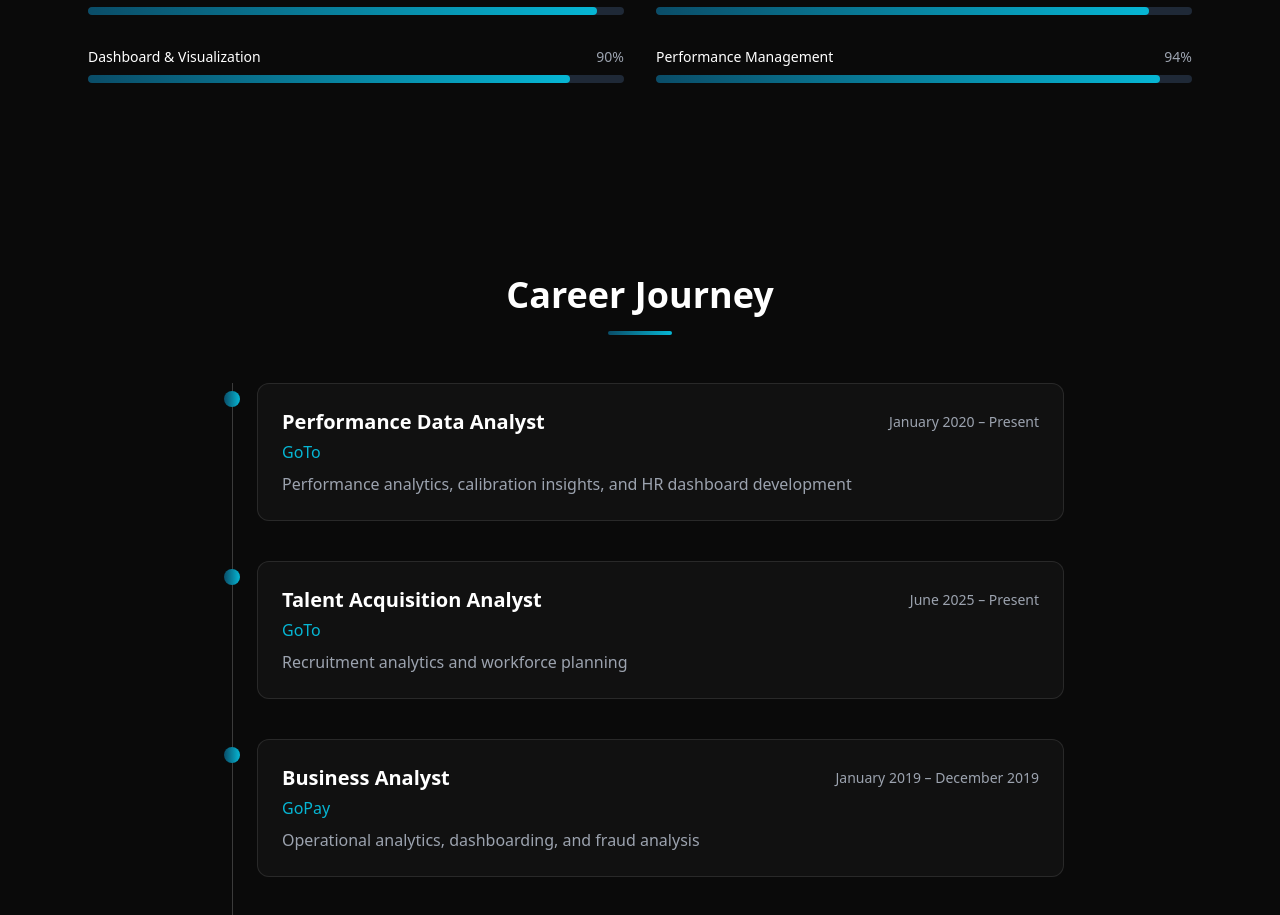
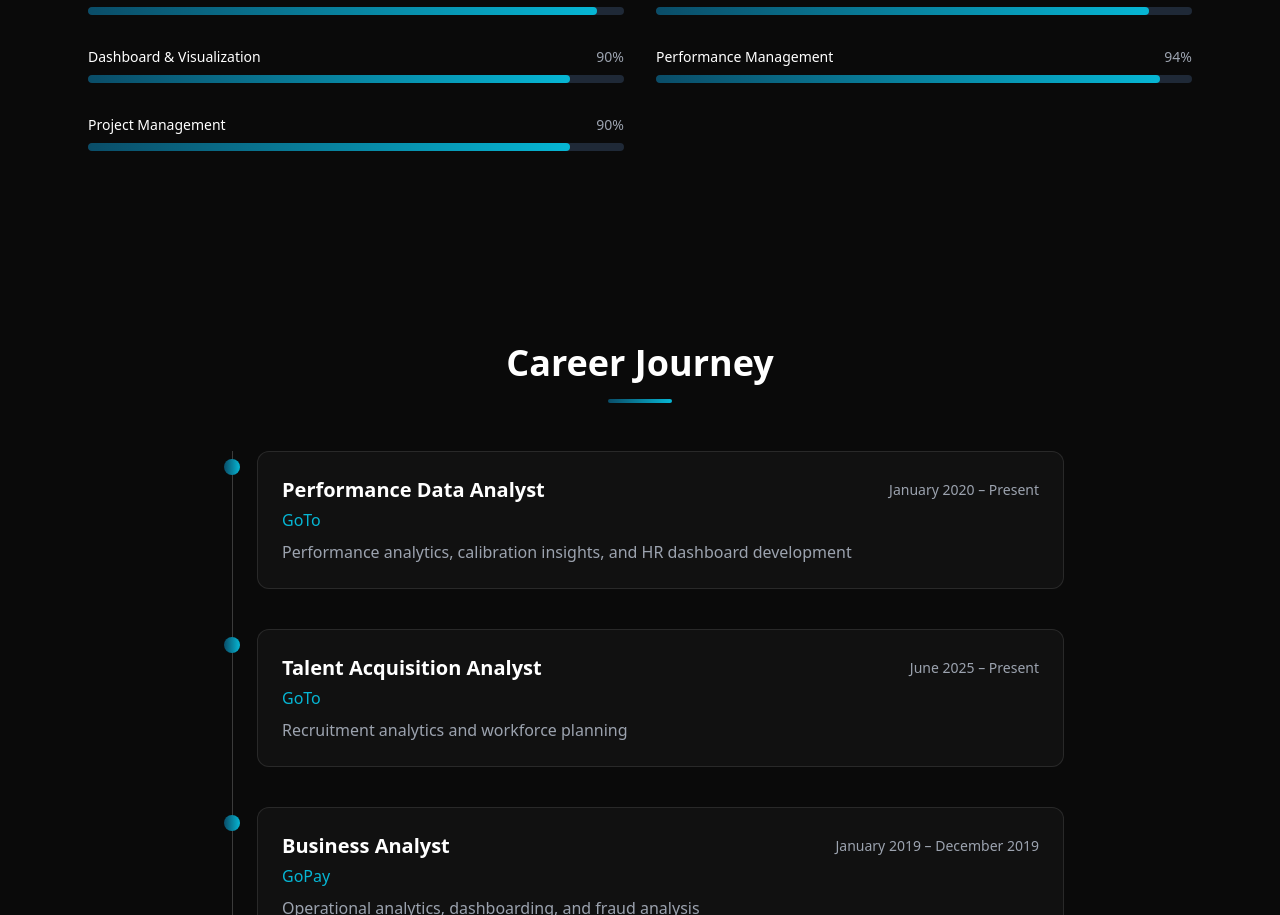
Before and after one commit to achmadfaiz1/faiz-repo, a React (Vite) app: page / in a window 1280 px wide. Shown: the part 1109-2024 px from the top of the page. Built offline with nearby package versions, Linux system fonts and the light colour scheme.

Commit message:
update site title

```diff
--- a/src/App.tsx
+++ b/src/App.tsx
@@ -151,6 +151,7 @@ export default function ImprovedPortfolio() {
         { name: "SQL & BigQuery", level: 92 },
         { name: "Dashboard & Visualization", level: 90 },
         { name: "Performance Management", level: 94 },
+        { name: "Project Management", level: 90 },
       ],
     },
     {
```
